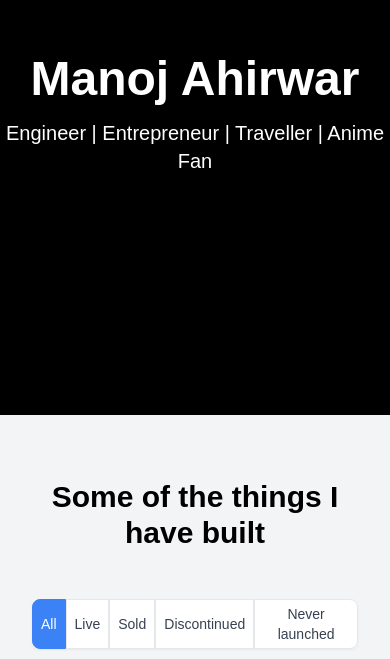
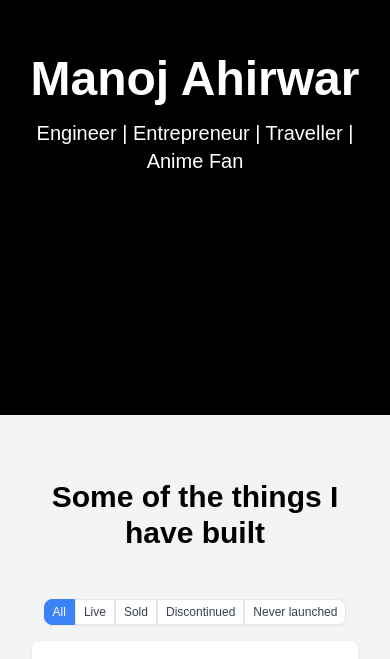
Before and after one commit to manojahi/manoj-ahirwar-website, a Next.js app: page / in a window 390 px wide. Shown: the part 185-844 px from the top of the page. Built offline with nearby package versions, Linux system fonts and the light colour scheme; a web font is replaced by a local one.

Commit message:
mobile responsive

```diff
--- a/components/Countries.tsx
+++ b/components/Countries.tsx
@@ -5,7 +5,7 @@ import { countriesData } from "@/constants/countriesData";
 
 const Countries: React.FC = () => {
   return (
-    <section className="py-20 bg-gray-100">
+    <section className="px-3 md:px-0 py-20 bg-gray-100">
       <div className="container mx-auto px-4">
         <h2 className="text-4xl font-bold text-center text-gray-800">
           Countries I've Visited
--- a/components/Header.tsx
+++ b/components/Header.tsx
@@ -2,7 +2,7 @@ import React from "react";
 
 const Header: React.FC = () => {
   return (
-    <header className="bg-black text-white py-60 bg-cover bg-center">
+    <header className="bg-black text-white px-4 md:px-1 py-60 bg-cover bg-center">
       <div className="container mx-auto text-center">
         <h1 className="text-5xl font-bold mb-4">Manoj Ahirwar</h1>
         <p className="text-xl">
--- a/components/StatusFilter.tsx
+++ b/components/StatusFilter.tsx
@@ -25,7 +25,7 @@ const StatusFilter: React.FC<StatusFilterProps> = ({
           <button
             key={status}
             type="button"
-            className={`px-2 py-1 md:px-4 md:py-2 text-sm md:font-medium border ${
+            className={`px-2 py-1 md:px-4 md:py-2 text-xs md:font-medium border ${
               currentStatus === status
                 ? "bg-blue-500 text-white border-blue-500 z-10"
                 : "bg-white text-gray-700 border-gray-200 hover:bg-gray-50 hover:text-gray-900"
```
